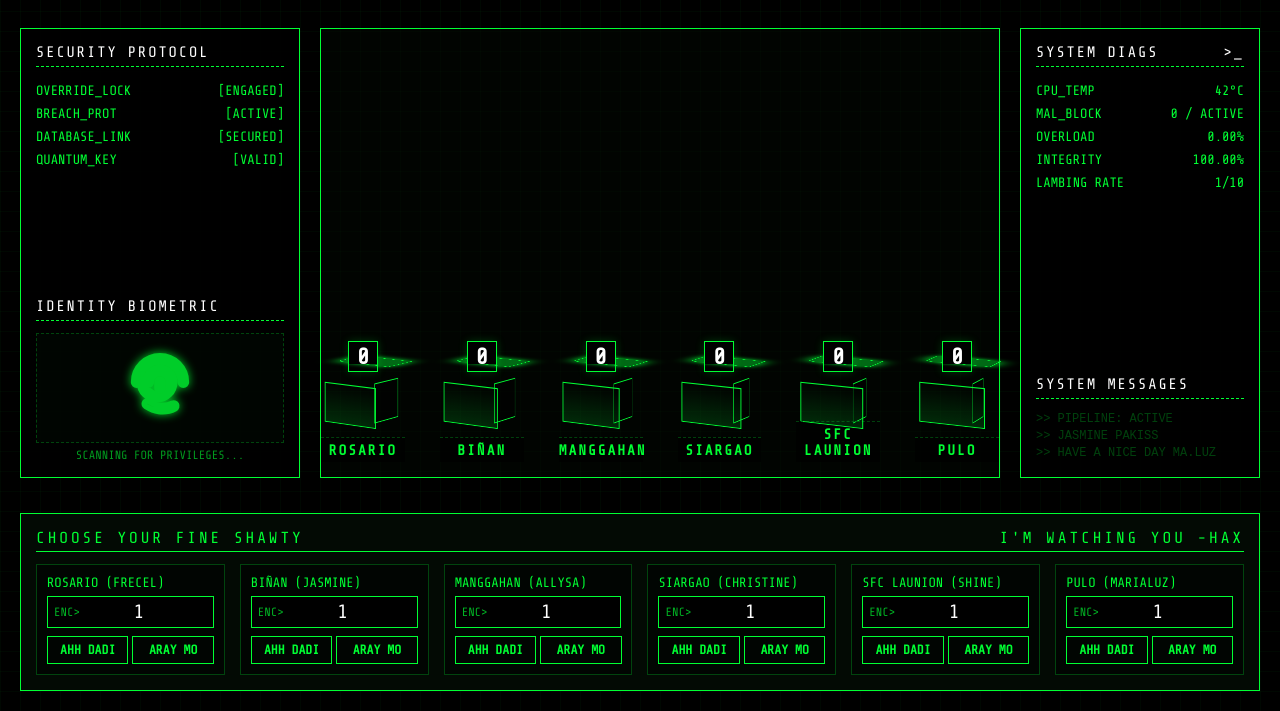
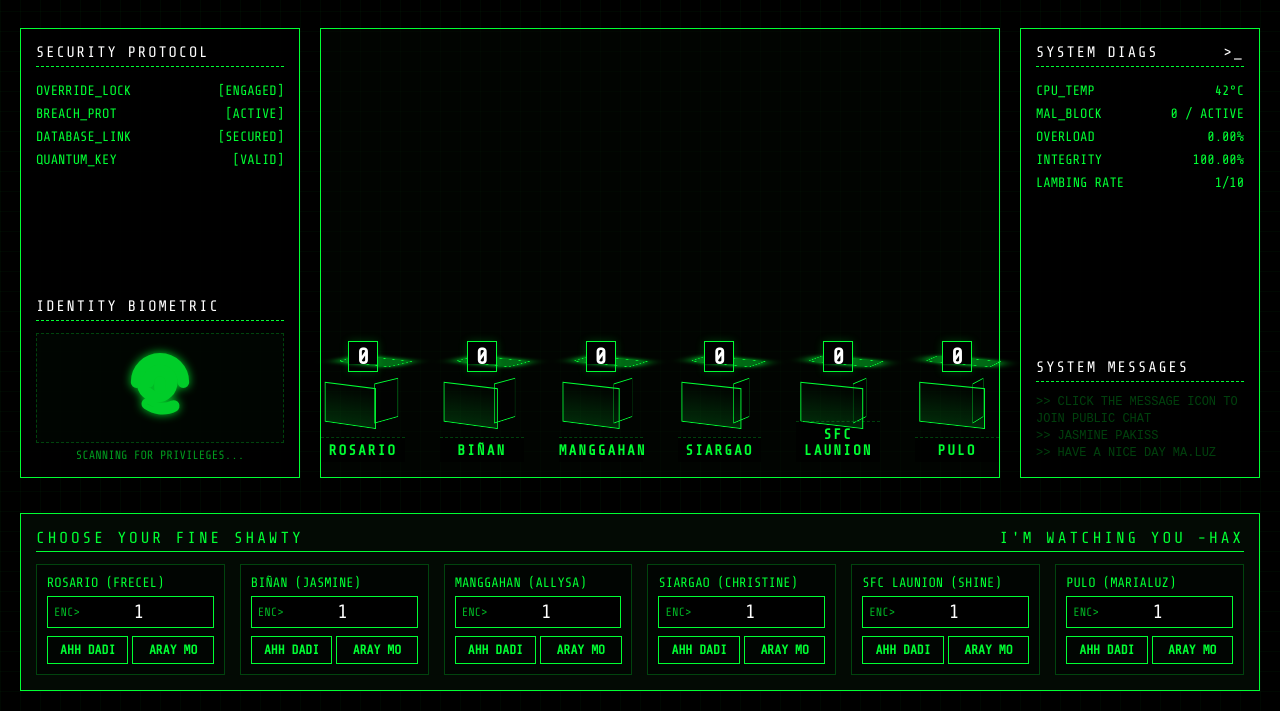
Before and after one commit to linus-lb/lbboiz, a plain HTML site: page index.html in a window 1280 px wide. Shown: the part 89-800 px from the top of the page. Drawn offline with nearby package versions, Linux system fonts and the light colour scheme; no server answers.

Commit message:
Update index.html

```diff
--- a/index.html
+++ b/index.html
@@ -702,7 +702,7 @@
         setInterval(() => {
             const l1 = logs[Math.floor(Math.random()*logs.length)];
             const l2 = logs[Math.floor(Math.random()*logs.length)];
-            document.getElementById('runtime-logs').innerHTML = `>> PIPELINE: ACTIVE<br>>> ${l1}<br>>> ${l2}`;
+            document.getElementById('runtime-logs').innerHTML = `>> CLICK THE MESSAGE ICON TO JOIN PUBLIC CHAT<br>>> ${l1}<br>>> ${l2}`;
         }, 2500);
 
         window.adjustPoints = adjustPoints;
```
